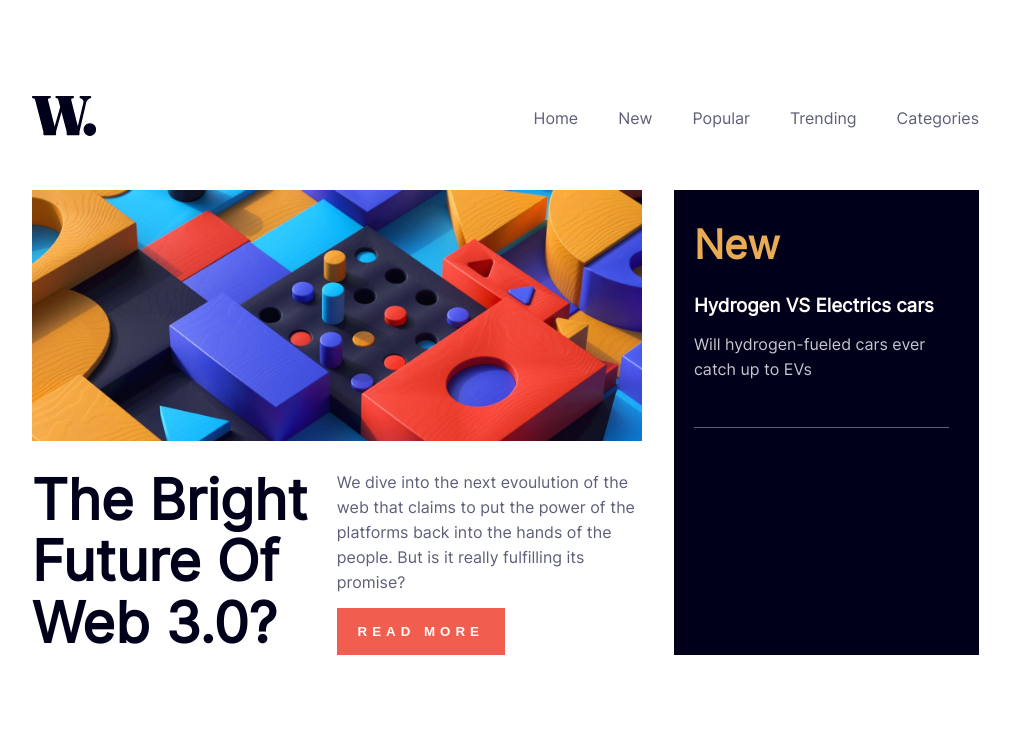
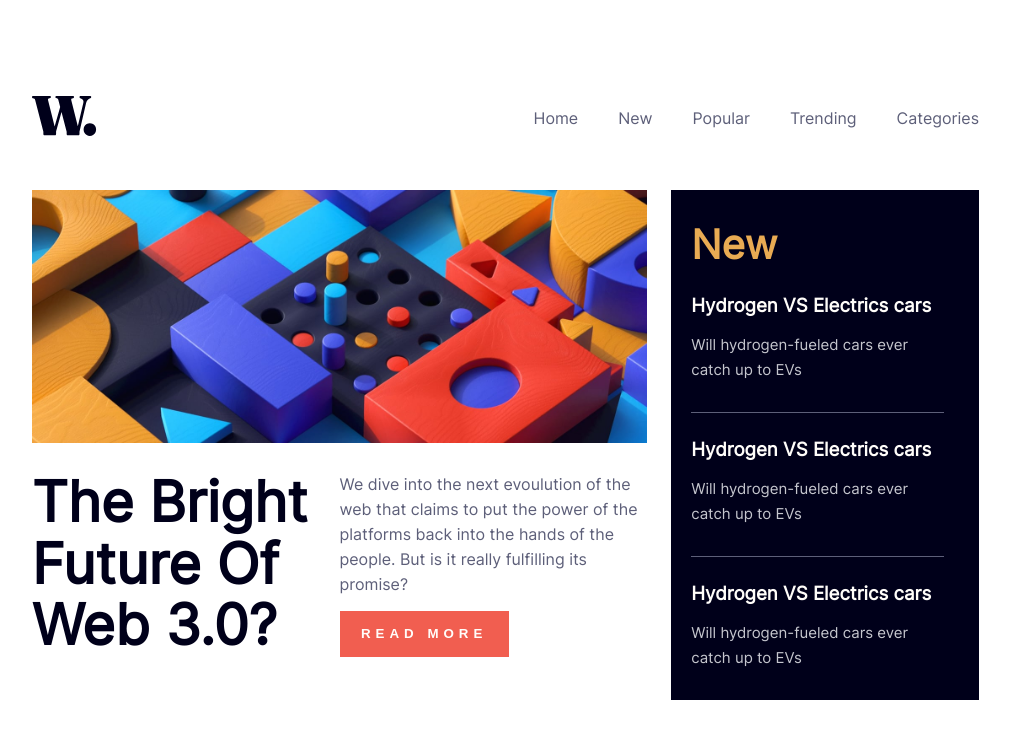
Before and after one commit to Segnities/news-homepage, a React (Vite) app: page / in a window 1280 px wide. Shown: the top 738 px of the page, without its empty margins (109-1119 px from the left). Built offline with nearby package versions, Linux system fonts and the light colour scheme.

Commit message:
welcome done

```diff
--- a/src/components/Content/Content.tsx
+++ b/src/components/Content/Content.tsx
@@ -1,55 +1,40 @@
 import React from "react";
+
+import { nanoid } from "nanoid";
+
+import NewsList from "../NewsList/NewsList";
+import NewsIntro from "../Intro/NewsIntro";
+import ContentPicture from "./ContentPicture";
 
 import styles from "./assets/css/Content.module.css";
 
-import ImageContentDesktop from "./assets/img/image-web-3-desktop.jpg";
-import ImageContentMobile from "./assets/img/image-web-3-mobile.jpg";
+const Content = () => {
+  const newsList: { id: string; title: string; body: string }[] = [
+    {
+      id: nanoid(),
+      title: "Hydrogen VS Electrics cars",
+      body: "Will hydrogen-fueled cars ever catch up to EVs",
+    },
+    {
+      id: nanoid(),
+      title: "The Dowsides of AI Artistry",
+      body: "What are the possibles adverse effects of on-demand Ai image generation?",
+    },
+    {
+      id: nanoid(),
+      title: "Is VC Funding Drying Up?",
+      body: "Private funding by VC firms is down 50% YOY. We take a look at what that means.",
+    },
+  ];
 
-const Content = () => {
   return (
     <main className={styles["content"]}>
       <div className={styles["news-content-wrapper"]}>
-        <article className={styles["news-content"]}>
-          <picture>
-            <source
-              media="(max-width: 720px)"
-              className={styles["news-intro-image"]}
-              srcSet={ImageContentMobile}
-            />
-            <img
-              src={ImageContentDesktop}
-              alt=""
-              className={styles["news-intro-image"]}
-              onDragStart={(e) => e.preventDefault()}
-            />
-          </picture>
-          <section className={styles["news-intro"]}>
-            <h1>The Bright Future Of Web 3.0?</h1>
-            <div className={styles["news-intro-description"]}>
-              <p>
-                We dive into the next evoulution of the web that claims to put
-                the power of the platforms back into the hands of the people.
-                But is it really fulfilling its promise?
-              </p>
-              <button>
-                <a href="https://www.oxfordstudent.com/2020/05/08/why-spongebob-squarepants-is-quite-possibly-the-best-cartoon-ever/">
-                  READ MORE
-                </a>
-              </button>
-            </div>
-          </section>
+        <article className={styles["welcome"]}>
+          <ContentPicture />
+          <NewsIntro />
         </article>
-        <article className={styles["new-news"]}>
-          <h2>New</h2>
-          <section className={styles['new-news-item']}>
-            <h3>
-              <a href="https://www.oxfordstudent.com/2020/05/08/why-spongebob-squarepants-is-quite-possibly-the-best-cartoon-ever/">
-                Hydrogen VS Electrics cars
-              </a>
-            </h3>
-            <p>Will hydrogen-fueled cars ever catch up to EVs</p>
-          </section>
-        </article>
+        <NewsList list={newsList} />
       </div>
       <article className={styles["top-news"]}></article>
     </main>
--- /dev/null
+++ b/src/components/Content/ContentPicture.tsx
@@ -0,0 +1,27 @@
+import React from "react";
+
+
+import ImageContentDesktop from "./assets/img/image-web-3-desktop.jpg";
+import ImageContentMobile from "./assets/img/image-web-3-mobile.jpg";
+
+import styles from "./assets/css/Content.module.css";
+
+const ContentPicture = () => {
+    return (
+      <picture>
+        <source
+          media="(max-width: 720px)"
+          className={styles["news-intro-image"]}
+          srcSet={ImageContentMobile}
+        />
+        <img
+          src={ImageContentDesktop}
+          alt=""
+          className={styles["news-intro-image"]}
+          onDragStart={(e) => e.preventDefault()}
+        />
+      </picture>
+    );
+}
+
+export default ContentPicture;
--- a/src/components/Content/assets/css/Content.module.css
+++ b/src/components/Content/assets/css/Content.module.css
@@ -7,10 +7,10 @@
   display: grid;
   grid-template-columns: 2fr 1fr;
   grid-template-rows: 1fr;
-  grid-column-gap: 2rem;
+  grid-column-gap: 1.5rem;
 }
 
-.news-content {
+.welcome {
   display: flex;
   flex-direction: column;
 }
@@ -18,82 +18,3 @@
 .news-intro-image {
   width: 100%;
 }
-
-.news-intro {
-  width: 100%;
-  margin-top: 25px;
-  display: grid;
-  grid-template-columns: 1fr 1fr;
-}
-
-.news-intro h1 {
-  font-size: 3.5em;
-  font-weight: bolder;
-  line-height: 1.1em;
-  color:  hsl(240, 100%, 5%);
-}
-
-.news-intro-description {
-  display: grid;
-  grid-template-columns: 1fr;
-  grid-template-rows: 3fr 1fr;
-}
-
-.news-intro-description p {
-  line-height: 25px;
-  color:  hsl(236, 13%, 42%);
-}
-
-.news-intro-description button {
-  width: 55%;
-  cursor: pointer;
-  background-color: hsl(5, 85%, 63%);
-  outline: none;
-  border: none;
-}
-
-.news-intro-description button:hover {
-  background-color: hsl(240, 100%, 5%);
-}
-
-.news-intro-description button a {
-  text-decoration: none;
-  text-transform: uppercase;
-  color: hsl(36, 100%, 99%);
-  font-weight: bold;
-  letter-spacing: 5px;
-}
-
-.new-news {
-  padding: 30px 30px 20px 20px;
-  background-color:  hsl(240, 100%, 5%);
-}
-
-.new-news h2 {
-  color: hsl(35, 77%, 62%);
-  font-size: 2.5em;
-}
-
-.new-news-item {
-  margin-top: 25px;
-  padding-bottom: 30px;
-  border-bottom: 1px solid hsl(236, 13%, 42%);
-}
-
-.new-news .new-news-item h3 a {
-  text-decoration: none;
-  color: hsl(36, 100%, 99%);
-}
-
-.new-news .new-news-item h3:hover a {
-  color: hsl(35, 77%, 62%);
-}
-
-.new-news .new-news-item p {
-  color: hsl(233, 8%, 79%);
-  line-height: 25px;
-}
-
-.new-news-item > * {
-  margin: 15px 0;
-}
--- /dev/null
+++ b/src/components/Intro/NewsIntro.tsx
@@ -0,0 +1,25 @@
+import React from "react";
+
+import styles from "./assets/css/NewsIntro.module.css";
+
+const NewsIntro = () => {
+    return (
+      <section className={styles["news-intro"]}>
+        <h1>The Bright Future Of Web 3.0?</h1>
+        <div className={styles["news-intro-description"]}>
+          <p>
+            We dive into the next evoulution of the web that claims to put the
+            power of the platforms back into the hands of the people. But is it
+            really fulfilling its promise?
+          </p>
+          <button>
+            <a href="https://www.oxfordstudent.com/2020/05/08/why-spongebob-squarepants-is-quite-possibly-the-best-cartoon-ever/">
+              READ MORE
+            </a>
+          </button>
+        </div>
+      </section>
+    );
+}
+
+export default NewsIntro;
--- /dev/null
+++ b/src/components/Intro/assets/css/NewsIntro.module.css
@@ -0,0 +1,44 @@
+.news-intro {
+  width: 100%;
+  margin-top: 25px;
+  display: grid;
+  grid-template-columns: 1fr 1fr;
+}
+
+.news-intro h1 {
+  font-size: 3.5em;
+  font-weight: bolder;
+  line-height: 1.1em;
+  color:  hsl(240, 100%, 5%);
+}
+
+.news-intro-description {
+  display: grid;
+  grid-template-columns: 1fr;
+  grid-template-rows: 3fr 1fr;
+}
+
+.news-intro-description p {
+  line-height: 25px;
+  color:  hsl(236, 13%, 42%);
+}
+
+.news-intro-description button {
+  width: 55%;
+  cursor: pointer;
+  background-color: hsl(5, 85%, 63%);
+  outline: none;
+  border: none;
+}
+
+.news-intro-description button:hover {
+  background-color: hsl(240, 100%, 5%);
+}
+
+.news-intro-description button a {
+  text-decoration: none;
+  text-transform: uppercase;
+  color: hsl(36, 100%, 99%);
+  font-weight: bold;
+  letter-spacing: 5px;
+}
--- /dev/null
+++ b/src/components/NewsList/NewsItem.tsx
@@ -0,0 +1,18 @@
+import React from "react";
+
+import styles from "./assets/css/NewsList.module.css";
+
+const NewsItem = () => {
+    return (
+      <section className={styles["new-news-item"]}>
+        <h3>
+          <a href="https://www.oxfordstudent.com/2020/05/08/why-spongebob-squarepants-is-quite-possibly-the-best-cartoon-ever/">
+            Hydrogen VS Electrics cars
+          </a>
+        </h3>
+        <p>Will hydrogen-fueled cars ever catch up to EVs</p>
+      </section>
+    );
+}
+
+export default NewsItem;
--- /dev/null
+++ b/src/components/NewsList/NewsList.tsx
@@ -0,0 +1,24 @@
+import React from "react";
+
+import NewsItem from "./NewsItem";
+
+import styles from "./assets/css/NewsList.module.css";
+
+type list = { id: string; title: string; body: string }[];
+
+interface newsListProps  {
+  list: list
+}
+
+const NewsList = (props: newsListProps) => {
+    return (
+      <article className={styles["new-news"]}>
+        <h2>New</h2>
+        {props.list.map((item) => (
+          <NewsItem />
+        ))}
+      </article>
+    );
+}
+
+export default NewsList;
--- /dev/null
+++ b/src/components/NewsList/assets/css/NewsList.module.css
@@ -0,0 +1,37 @@
+.new-news {
+  padding: 30px 35px 0 20px;
+  background-color:  hsl(240, 100%, 5%);
+}
+
+.new-news h2 {
+  color: hsl(35, 77%, 62%);
+  font-size: 2.5em;
+}
+
+.new-news-item {
+  margin-top: 25px;
+  padding-bottom: 15px;
+}
+
+.new-news-item:not(:last-child) {
+  border-bottom: 1px solid hsl(236, 13%, 42%);
+}
+
+.new-news .new-news-item h3 a {
+  text-decoration: none;
+  color: hsl(36, 100%, 99%);
+}
+
+.new-news .new-news-item h3:hover a {
+  color: hsl(35, 77%, 62%);
+}
+
+.new-news .new-news-item p {
+  color: hsl(233, 8%, 79%);
+  line-height: 25px;
+  font-size: 15px;
+}
+
+.new-news-item > * {
+  margin: 15px 0;
+}
```
Also changed, not shown: src/components/NewNews/NewNews.tsx (deleted, +0 -11 lines).
